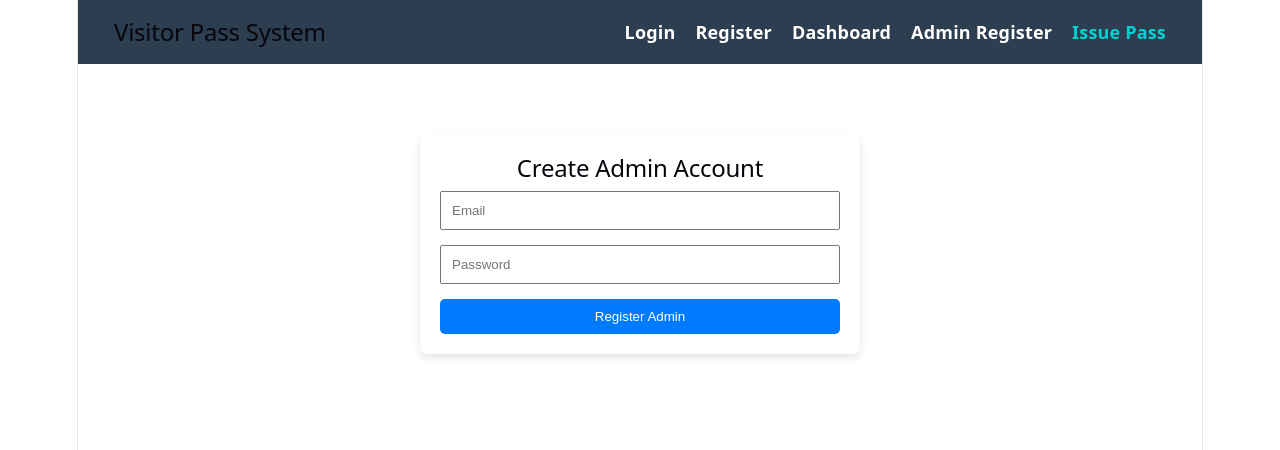
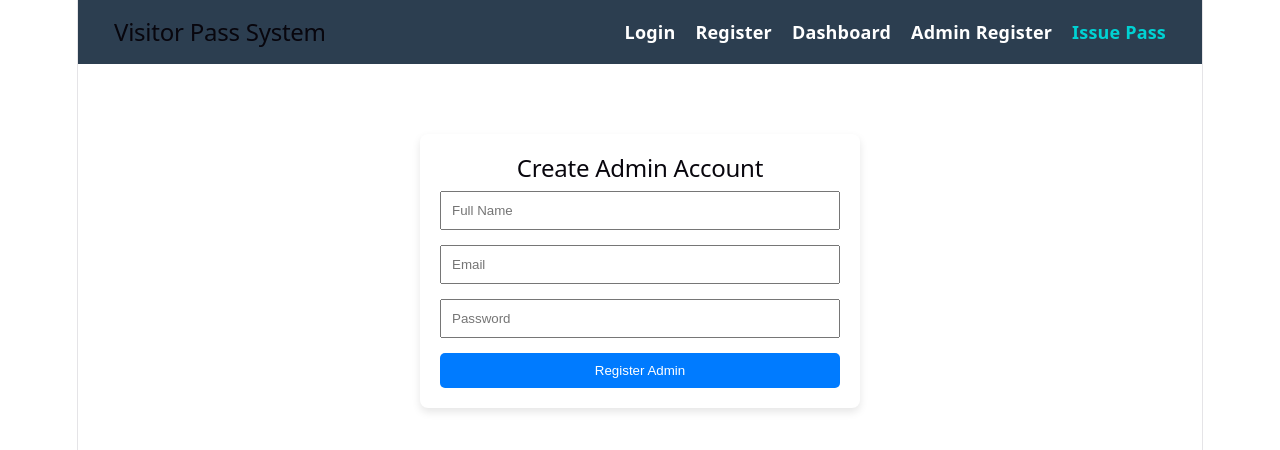
Before and after one commit to Yash0000-xx/Visitor-Pass-System, a React app in the folder frontend/: page /admin-register in a window 1280 px wide. Shown: the top 450 px of the page. Built offline with nearby package versions, Linux system fonts and the light colour scheme; the HTML template or start-up script is replaced by a standard one.

Commit message:
Add name field to admin register

```diff
--- a/frontend/src/components/AdminRegister.jsx
+++ b/frontend/src/components/AdminRegister.jsx
@@ -2,25 +2,35 @@ import { useState } from 'react';
 import axios from 'axios';
 
 function AdminRegister() {
-  const [formData, setFormData] = useState({ email: '', password: '' });
+  const [formData, setFormData] = useState({ name: '', email: '', password: '' });
   const [message, setMessage] = useState('');
 
   const handleSubmit = async (e) => {
     e.preventDefault();
     try {
-      await axios.post('https://visitor-pass-backend-qhoo.onrender.com/api/auth/register', formData);
-      setMessage('Admin account created successfully! Now go to /login');
+      await axios.post('https://visitor-pass-backend-qhoo.onrender.com/api/auth/register', {
+        ...formData,
+        role: 'Admin' // Ensure we set the role to Admin
+      });
+      setMessage('Admin account created! Now go to /login');
     } catch (error) {
-      // THIS CHANGE SHOWS THE REAL ERROR FROM THE SERVER
-      const errorMessage = error.response?.data?.message || "Registration failed. Try again.";
-      setMessage(errorMessage);
+      setMessage(error.response?.data?.message || 'Registration failed.');
     }
   };
+
   return (
     <div style={{ maxWidth: '400px', margin: '50px auto', padding: '20px', background: 'white', borderRadius: '8px', boxShadow: '0 4px 8px rgba(0,0,0,0.1)' }}>
       <h2>Create Admin Account</h2>
       {message && <p style={{ fontWeight: 'bold' }}>{message}</p>}
       <form onSubmit={handleSubmit} style={{ display: 'flex', flexDirection: 'column', gap: '15px' }}>
+
+        {/* THIS IS THE INPUT THAT WAS MISSING IN YOUR SCREENSHOT */}
+        <input
+          type="text" placeholder="Full Name" required
+          onChange={(e) => setFormData({...formData, name: e.target.value})}
+          style={{ padding: '10px' }}
+        />
+
         <input
           type="email" placeholder="Email" required
           onChange={(e) => setFormData({...formData, email: e.target.value})}
```
